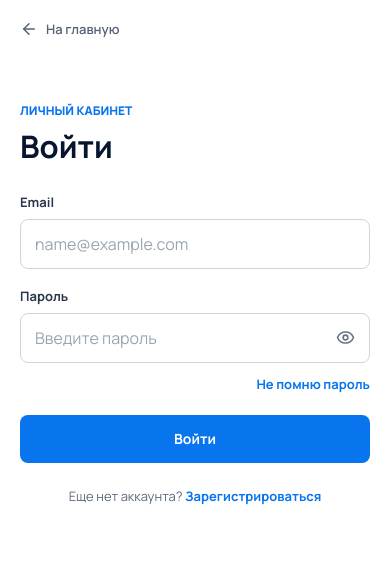
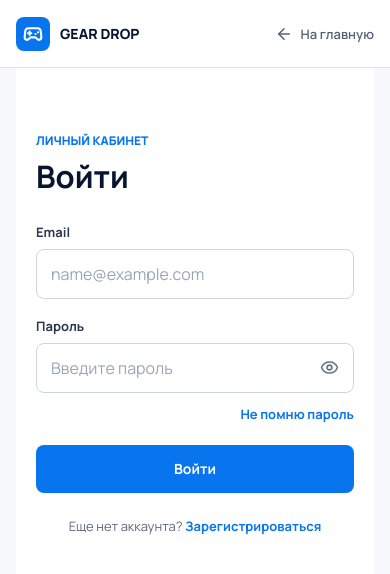
Before and after one commit to NikUvolen/promocode-service, a React (Vite) app in the folder frontend/: page /login in a window 390 px wide. Shown: the top 574 px of the page. Built offline with nearby package versions, Linux system fonts and the light colour scheme.

Commit message:
Unify frontend page containers

```diff
--- a/frontend/src/components/AuthLayout.jsx
+++ b/frontend/src/components/AuthLayout.jsx
@@ -5,9 +5,19 @@ import Brand from './Brand'
 
 export default function AuthLayout({ eyebrow, title, description, children }) {
   return (
-    <main className="auth-page">
+    <div className="auth-page">
+      <header className="auth-header">
+        <div className="auth-header__inner">
+          <Brand />
+          <Link className="back-link" to="/">
+            <ArrowLeft size={18} />
+            На главную
+          </Link>
+        </div>
+      </header>
+
+      <main className="auth-main">
         <section className="auth-side" aria-hidden="true">
-        <Brand light />
           <div className="auth-side__copy">
             <p className="eyebrow eyebrow--light">Промо для тех, кто играет</p>
             <p className="auth-side__title">Твой код может стать новым девайсом.</p>
@@ -15,12 +25,6 @@ export default function AuthLayout({ eyebrow, title, description, children }) {
         </section>
 
         <section className="auth-content">
-        <div className="auth-content__top">
-          <Link className="back-link" to="/">
-            <ArrowLeft size={18} />
-            На главную
-          </Link>
-        </div>
           <div className="auth-panel">
             <p className="eyebrow">{eyebrow}</p>
             <h1>{title}</h1>
@@ -29,5 +33,6 @@ export default function AuthLayout({ eyebrow, title, description, children }) {
           </div>
         </section>
       </main>
+    </div>
   )
 }
--- a/frontend/src/pages/AccountPage.jsx
+++ b/frontend/src/pages/AccountPage.jsx
@@ -50,8 +50,10 @@ export default function AccountPage() {
   return (
     <div className="account-page">
       <header className="account-header">
-        <Brand />
-        <button className="icon-text-button" type="button" onClick={handleLogout}><LogOut size={19} /> Выйти</button>
+        <div className="account-header__inner">
+          <Brand />
+          <button className="icon-text-button" type="button" onClick={handleLogout}><LogOut size={19} /> Выйти</button>
+        </div>
       </header>
       <main className="account-main">
         <section className="account-intro">
--- a/frontend/src/styles.css
+++ b/frontend/src/styles.css
@@ -15,6 +15,8 @@
   --purple: #8e56ef;
   --success: #087f5b;
   --danger: #c92a2a;
+  --container-width: 1180px;
+  --page-gutter: 24px;
 }
 
 * { box-sizing: border-box; }
@@ -64,15 +66,16 @@ button { border: 0; }
 .site-header {
   position: relative;
   z-index: 10;
-  padding: 14px 24px;
+  height: 76px;
+  padding: 0 var(--page-gutter);
   background: white;
   border-bottom: 1px solid #edf0f4;
 }
 
 .site-header__inner {
   display: flex;
-  max-width: 1280px;
-  min-height: 52px;
+  width: min(100%, var(--container-width));
+  height: 100%;
   margin: 0 auto;
   align-items: center;
   justify-content: space-between;
@@ -124,7 +127,7 @@ button { border: 0; }
 .hero {
   position: relative;
   display: flex;
-  max-width: 1380px;
+  width: min(var(--container-width), calc(100% - (var(--page-gutter) * 2)));
   min-height: min(650px, calc(100svh - 150px));
   margin: 18px auto 0;
   padding: 64px clamp(28px, 6vw, 88px);
@@ -186,7 +189,7 @@ button { border: 0; }
 .steps-section,
 .winners-section,
 .site-footer {
-  width: min(1180px, calc(100% - 48px));
+  width: min(var(--container-width), calc(100% - (var(--page-gutter) * 2)));
   margin-right: auto;
   margin-left: auto;
 }
@@ -262,14 +265,41 @@ button { border: 0; }
 
 .site-footer { display: flex; padding: 28px 0 34px; justify-content: space-between; color: #7d8999; border-top: 1px solid var(--line); font-size: 13px; }
 
-.auth-page { display: grid; min-height: 100svh; background: white; grid-template-columns: minmax(320px, 0.9fr) minmax(520px, 1.1fr); }
+.auth-page { min-height: 100svh; background: #f6f8fb; }
+
+.auth-header,
+.account-header {
+  height: 76px;
+  padding: 0 var(--page-gutter);
+  background: white;
+  border-bottom: 1px solid var(--line);
+}
+
+.auth-header__inner,
+.account-header__inner {
+  display: flex;
+  width: min(100%, var(--container-width));
+  height: 100%;
+  margin: 0 auto;
+  align-items: center;
+  justify-content: space-between;
+}
+
+.auth-main {
+  display: grid;
+  width: min(var(--container-width), calc(100% - (var(--page-gutter) * 2)));
+  min-height: calc(100svh - 76px);
+  margin: 0 auto;
+  background: white;
+  grid-template-columns: minmax(360px, 0.9fr) minmax(520px, 1.1fr);
+}
 
 .auth-side {
   display: flex;
-  min-height: 100svh;
+  min-height: calc(100svh - 76px);
   padding: 38px clamp(30px, 4vw, 68px);
   flex-direction: column;
-  justify-content: space-between;
+  justify-content: flex-end;
   color: white;
   background-color: #086bea;
   background-image: linear-gradient(rgba(4, 38, 111, 0.18), rgba(4, 38, 111, 0.32)), url('/images/gaming-hero.png');
@@ -280,8 +310,7 @@ button { border: 0; }
 .auth-side__copy { max-width: 480px; padding-bottom: 30px; }
 .auth-side__title { margin: 0; font-size: 42px; font-weight: 800; line-height: 1.12; }
 
-.auth-content { display: flex; min-height: 100svh; padding: 30px clamp(30px, 6vw, 96px) 54px; flex-direction: column; }
-.auth-content__top { min-height: 58px; }
+.auth-content { display: flex; min-height: calc(100svh - 76px); padding: 54px clamp(42px, 6vw, 82px); flex-direction: column; }
 .back-link { display: inline-flex; align-items: center; gap: 8px; color: #556174; font-size: 13px; font-weight: 600; text-decoration: none; }
 .back-link:hover { color: var(--blue); }
 .auth-panel { width: min(100%, 440px); margin: auto; }
@@ -328,10 +357,9 @@ button { border: 0; }
 @keyframes spin { to { transform: rotate(360deg); } }
 
 .account-page { min-height: 100vh; background: #f4f7fa; }
-.account-header { display: flex; height: 76px; padding: 0 max(24px, calc((100% - 1120px) / 2)); align-items: center; justify-content: space-between; background: white; border-bottom: 1px solid var(--line); }
 .icon-text-button { display: inline-flex; padding: 9px 10px; align-items: center; gap: 8px; color: #536074; background: transparent; border-radius: 7px; cursor: pointer; font-size: 13px; font-weight: 700; }
 .icon-text-button:hover { color: var(--ink); background: #eef2f6; }
-.account-main { width: min(1120px, calc(100% - 48px)); margin: 0 auto; padding: 64px 0 80px; }
+.account-main { width: min(var(--container-width), calc(100% - (var(--page-gutter) * 2))); margin: 0 auto; padding: 64px 0 80px; }
 .account-intro { max-width: 660px; }
 .account-intro p:last-child { color: var(--muted); line-height: 1.6; }
 .account-grid { display: grid; margin-top: 42px; align-items: start; gap: 24px; grid-template-columns: 0.8fr 1.2fr; }
@@ -345,19 +373,19 @@ button { border: 0; }
 .password-panel .auth-form { margin-top: 24px; }
 
 @media (max-width: 900px) {
-  .hero { min-height: 650px; margin: 12px 12px 0; background-position: 58% center; }
+  .hero { min-height: 650px; margin: 12px auto 0; background-position: 58% center; }
   .hero__content { width: 62%; }
   .hero h1 { font-size: 64px; }
   .hero__lead { font-size: 18px; }
-  .auth-page { grid-template-columns: 1fr; }
+  .auth-main { grid-template-columns: 1fr; }
   .auth-side { display: none; }
-  .auth-content { min-height: 100svh; }
+  .auth-content { min-height: calc(100svh - 76px); }
   .account-grid { grid-template-columns: 1fr; }
 }
 
 @media (max-width: 640px) {
-  .site-header { padding: 10px 16px; }
-  .site-header__inner { min-height: 48px; }
+  :root { --page-gutter: 16px; }
+  .site-header, .auth-header, .account-header { height: 68px; }
   .brand { font-size: 14px; }
   .brand__mark { width: 34px; height: 34px; }
   .site-nav { gap: 10px; }
@@ -372,7 +400,6 @@ button { border: 0; }
   .hero__actions { margin-top: 26px; flex-direction: column; align-items: stretch; }
   .hero__actions .button { width: 100%; }
   .hero__note { margin-top: 16px; font-size: 11px; }
-  .steps-section, .winners-section, .site-footer { width: calc(100% - 32px); }
   .steps-section { padding: 72px 0 64px; }
   .section-heading { margin-bottom: 28px; align-items: flex-start; flex-direction: column; gap: 14px; }
   .section-heading h2, .account-intro h1 { font-size: 31px; }
@@ -385,12 +412,11 @@ button { border: 0; }
   .winners-section__visual { min-height: 160px; }
   .winners-section__content { padding: 28px 22px; }
   .winners-section h2 { font-size: 28px; }
-  .auth-content { padding: 20px 20px 36px; }
-  .auth-content__top { min-height: 82px; }
-  .auth-panel { margin: 0 auto auto; }
+  .auth-main { min-height: calc(100svh - 68px); }
+  .auth-content { min-height: calc(100svh - 68px); padding: 64px 20px 36px; }
+  .auth-panel { margin: 0 auto; }
   .auth-panel h1 { font-size: 31px; }
-  .account-header { height: 68px; padding: 0 16px; }
-  .account-main { width: calc(100% - 32px); padding: 42px 0 60px; }
+  .account-main { padding: 42px 0 60px; }
   .account-grid { margin-top: 28px; }
   .account-placeholder, .password-panel { padding: 20px; }
 }
```
Also changed, not shown: 1 other file (tests, documents, lock files or other folders). Lines whose indentation alone changed are shown as unchanged.
